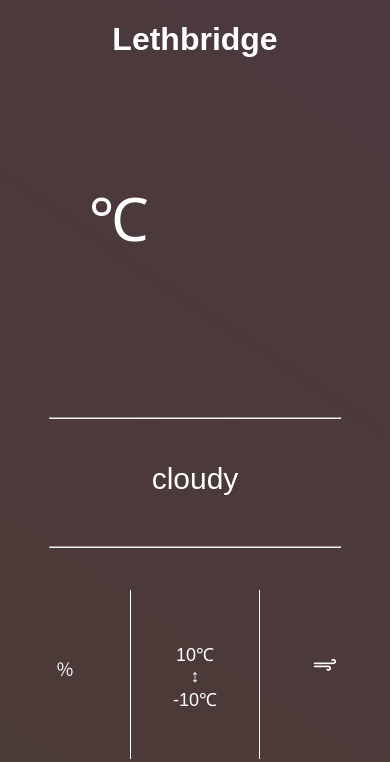
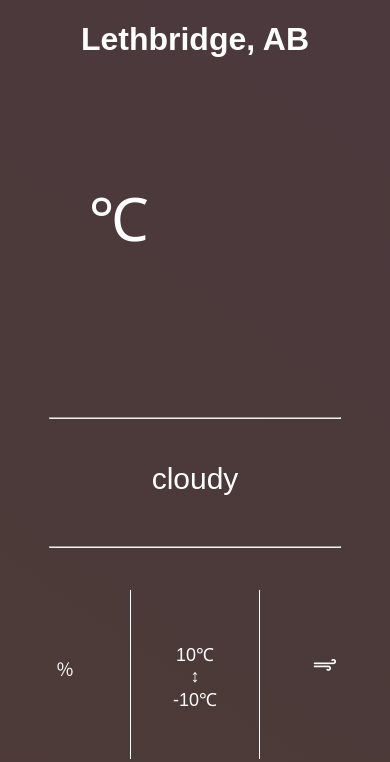
Before and after one commit to evanj-clark/BranchingPractice, a website: page www/index.html in a window 390 px wide. Drawn offline with Linux system fonts and the light colour scheme; some packages are replaced by stand-ins of ours; no server answers.

Commit message:
added ',AB' to the location

```diff
--- a/www/index.html
+++ b/www/index.html
@@ -18,7 +18,7 @@
 
 <body>
     <div class="app">
-        <header><h1 class="location">Lethbridge</h1></header>
+        <header><h1 class="location">Lethbridge, AB</h1></header>
         <section>
             <div class="block1">
                 <span>
```
